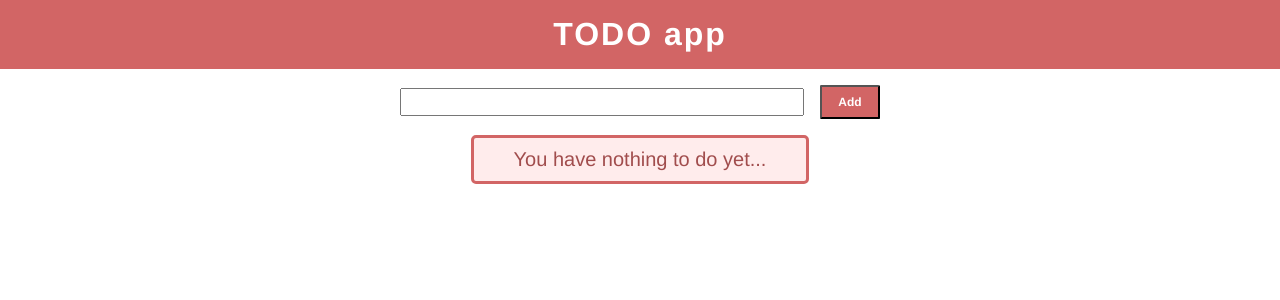
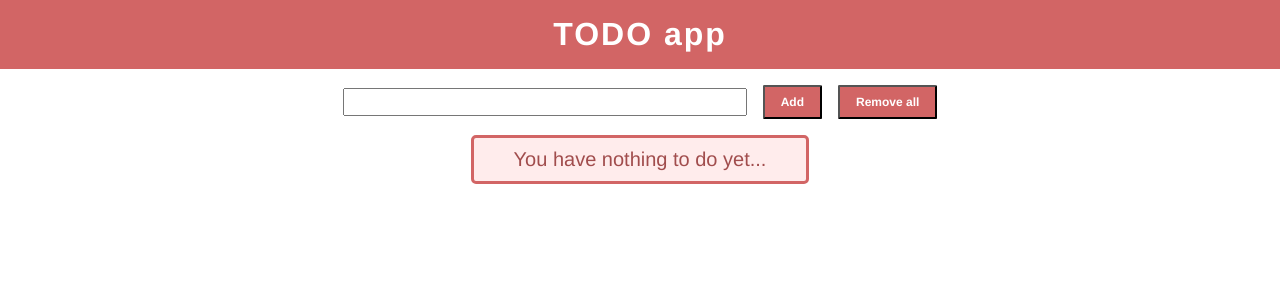
Before and after one commit to tylerfann/TODO-app, a React app: page / in a window 1280 px wide. Shown: the top 300 px of the page. Built offline with nearby package versions, Linux system fonts and the light colour scheme.

Commit message:
Minor logic tweaks and formatting

```diff
--- a/src/components/App.js
+++ b/src/components/App.js
@@ -17,16 +17,19 @@ export default class App extends Component {
   }
 
   handleSubmit = (value) => {
-    // reset state
     this.setState(prevState => ({
       list: [...prevState.list, value]
-    }))
+    }));
   }
 
   handleRemoveItem = (item) => {
     this.setState(prevState => ({
-      list: prevState.list.filter(val=>val !== item)
-    }))
+      list: prevState.list.filter(val => val !== item)
+    }));
+  }
+
+  handleRemoveAll = () => {
+    this.setState({list: []});
   }
 
   render() {
@@ -36,10 +39,9 @@ export default class App extends Component {
         <Header />
         <Input input={input} onInputChange={this.handleInputChange}
           onHandleSubmit={this.handleSubmit} list={list}
-          onRemoveItem={this.handleRemoveItem}
+          onRemoveItem={this.handleRemoveItem} onRemoveAll={this.handleRemoveAll}
         />
         <List list={list} onRemoveItem={this.handleRemoveItem} />
-
       </section>
     );
   }
--- a/src/components/Input/Input.js
+++ b/src/components/Input/Input.js
@@ -9,26 +9,36 @@ export default class TextInput extends Component {
     }
   }
 
-  handleSubmit = (event) => {
-    //this.props.onInputChange(inputValue);
-    this.props.onHandleSubmit(this.state.input);
-    this.setState({input:''})
-      // reset input field
+  handleSubmit = () => {
+    const { input } = this.state;
+    if (input) {
+      this.props.onHandleSubmit(input);
+      this.setState({input:''})
+    }
   }
-  onChange = (e) =>{
-    this.setState({[e.target.name]: e.target.value});
+
+  handleChange = (event) =>{
+    this.setState({[event.target.name]: event.target.value});
+  }
+
+  handleRemoveAll = () => {
+    this.props.onRemoveAll();
   }
 
   render() {
-    const { list, onRemoveItem } = this.props;
+    const { list } = this.props;
     return (
-      <div>
       <form className="form-container">
-        <input onChange={this.onChange} value={this.state.input} id="text-input" type="text" name="input" className="text-input"
-          />
-        <input type="button" onClick={this.handleSubmit} value="Add" className="submit-button"/>
+        <input onChange={this.handleChange} value={this.state.input}
+          id="text-input" type="text" name="input" className="text-input"
+        />
+        <input type="button" onClick={this.handleSubmit}
+          value="Add" className="submit-button"
+        />
+        <input type="button" onClick={list.length ? this.handleRemoveAll : null}
+          value="Remove all" className="submit-button"
+        />
       </form>
-      </div>
     );
   }
 }
--- a/src/components/Item/Item.js
+++ b/src/components/Item/Item.js
@@ -2,10 +2,13 @@ import React, { Component } from 'react';
 import './Item.css';
 export default class Item extends Component {
   render() {
+    const { item, onRemoveItem } = this.props;
     return (
       <li className="item">
-        <p>{this.props.item}</p>
-        <button onClick={this.props.onRemoveItem} className="remove-button">Remove</button>
+        <p>{item}</p>
+        <input type="button" onClick={onRemoveItem}
+          value="Remove" className="remove-button"
+        />
       </li>
     );
   }
--- a/src/components/List/List.js
+++ b/src/components/List/List.js
@@ -6,13 +6,12 @@ export default class List extends Component {
 
   render() {
     const { list, onRemoveItem } = this.props;
-    console.log(list)
     return (
       <section className="list-container">
       {list.length ? list.map(item => {
         return (
           <ul className="list">
-            <Item item={item} onRemoveItem={()=>onRemoveItem(item)} />
+            <Item item={item} onRemoveItem={() => onRemoveItem(item)} />
           </ul>
         );
       }) : <p className="item">You have nothing to do yet...</p>
```
